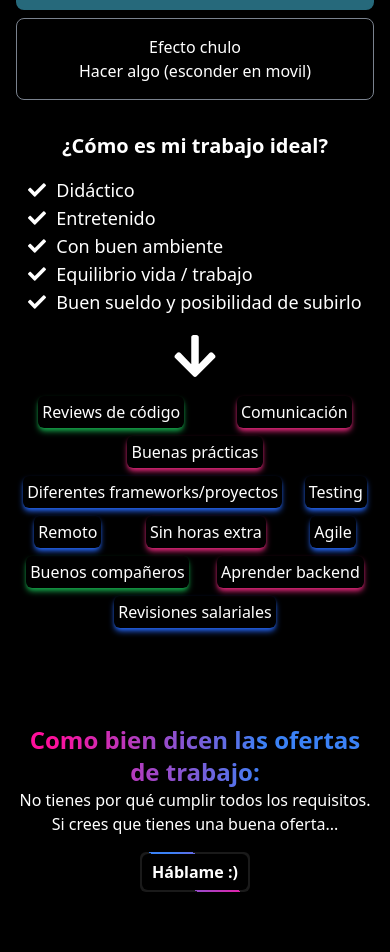
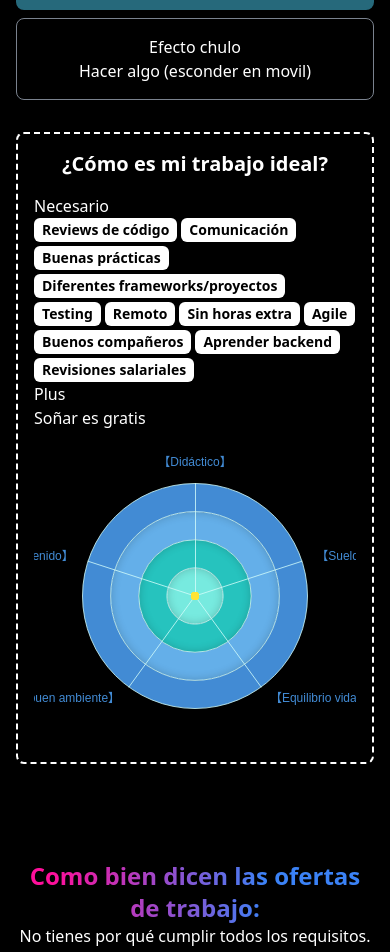
Before and after one commit to Kikemaji/resume, a Next.js app: page / in a window 390 px wide. Shown: the part 3100-4052 px from the top of the page. Built offline with nearby package versions, Linux system fonts and the light colour scheme.

Commit message:
Radar logic to distribute points evenly between themes

```diff
--- a/src/components/charts/RadarChart.tsx
+++ b/src/components/charts/RadarChart.tsx
@@ -1,19 +1,23 @@
 'use client';
 import React from 'react';
 import ReactECharts from 'echarts-for-react';
+import { Theme } from '../sections/dreamJob/types';
 
-export const RadarChart = () => {
+export const RadarChart = ({
+  indicators,
+  values,
+}: {
+  indicators: Theme[];
+  values: number[];
+}) => {
   const option = {
     color: ['#FFE434', '#67F9D8', '#56A3F1', '#FF917C'],
     radar: [
       {
-        indicator: [
-          { text: 'Didáctico' },
-          { text: 'Entretenido' },
-          { text: 'Buen ambiente' },
-          { text: 'Equilibrio vida - trabajo' },
-          { text: 'Sueldo €' },
-        ],
+        indicator: indicators.map((theme) => ({
+          name: theme.name,
+          max: indicators.length,
+        })),
         startAngle: 90,
         splitNumber: 4,
         shape: 'circle',
@@ -50,7 +54,7 @@ export const RadarChart = () => {
         },
         data: [
           {
-            value: [6, 7, 8, 9, 10],
+            value: values,
             name: 'Data B',
             areaStyle: {
               color: 'rgba(255, 228, 52, 0.6)',
--- a/src/components/sections/dreamJob/DreamJobSection.tsx
+++ b/src/components/sections/dreamJob/DreamJobSection.tsx
@@ -1,69 +1,102 @@
+'use client';
+import { RadarChart } from '@/components/charts/RadarChart';
 import clsx from 'clsx';
-import React from 'react';
-import { FaArrowDown, FaCheck } from 'react-icons/fa';
+import React, { useState } from 'react';
+import { Feature } from './types';
+import { calculateFeatureValuePerTheme } from './jobUtils';
+import { featuresContent, mainThemes } from './jobContent';
 
 const DreamJobSection = () => {
-  const trabajoIdealContent = [
-    'Didáctico',
-    'Entretenido',
-    'Con buen ambiente',
-    'Equilibrio vida / trabajo',
-    'Buen sueldo y posibilidad de subirlo',
-  ];
+  const [selectedFeatures, setSelectedFeatures] = useState<Feature[]>([]);
+  const valuePerTheme = calculateFeatureValuePerTheme(featuresContent);
+  const [valuesArray, setValuesArray] = useState(
+    Array(mainThemes.length).fill(0)
+  );
+  const positionsArray: Record<string, number> = {};
+  mainThemes.forEach((objeto, index) => {
+    positionsArray[objeto.keyword] = index;
+  });
 
-  const trabajoIdealExamples = [
-    'Reviews de código',
-    'Comunicación',
-    'Buenas prácticas',
-    'Diferentes frameworks/proyectos',
-    'Testing',
-    'Remoto',
-    'Sin horas extra',
-    'Agile',
-    'Buenos compañeros',
-    'Aprender backend',
-    'Revisiones salariales',
-  ];
+  const handleFeatureSelection = (feature: Feature) => {
+    const { theme, name } = feature;
+    const value = valuePerTheme[theme];
+    const position = positionsArray[theme];
+    console.log(value, ' + ', position);
+
+    setValuesArray((prev) => {
+      const auxArray = [...prev];
+      auxArray[position] += selectedFeatures.some((f) => f.name === name)
+        ? -value
+        : value;
+      return auxArray;
+    });
+
+    setSelectedFeatures((prev) => {
+      const updatedFeatures = prev.filter((f) => f.name !== name);
+      return selectedFeatures.some((f) => f.name === name)
+        ? updatedFeatures
+        : [...updatedFeatures, feature];
+    });
+  };
+
+  // Meter array de themes por feature para que cada click se reparta más.
+  // Distinguir plus, necesario y soñar es gratis
+
   return (
-    <section className="my-8 flex flex-col gap-4">
+    <section className="my-8 flex flex-col gap-4 rounded-lg border-2 border-dashed border-white p-4">
       <h2 className="text-center text-xl font-bold">
         ¿Cómo es mi trabajo ideal?
       </h2>
-      <div className="flex flex-col items-center gap-4 md:flex-row">
-        <ul className="text-lg md:w-[30%] ">
-          {trabajoIdealContent.map((text) => (
-            <li key={text} className="flex items-center gap-2.5">
-              <FaCheck />
-              {text}
-            </li>
-          ))}
-        </ul>
-        <FaArrowDown className=" h-12 w-12 md:w-[20%] md:-rotate-90" />
-
-        <div className="flex flex-wrap justify-around gap-2 md:w-[50%]">
-          {trabajoIdealExamples.map((text) => (
-            <Label key={text} text={text} />
+      <div>
+        <p>Necesario</p>
+        <div className="flex flex-wrap gap-1 text-sm text-black">
+          {featuresContent.map((feature, index) => (
+            <StringItem
+              key={index}
+              value={feature}
+              isSelected={selectedFeatures.some(
+                (selectedFeature) => selectedFeature.name === feature.name
+              )}
+              onSelect={handleFeatureSelection}
+            />
           ))}
         </div>
+        <p>Plus</p>
+        <div className="flex flex-wrap gap-1 text-sm text-black"></div>
+        <p>Soñar es gratis</p>
+        <div className="flex flex-wrap gap-1 text-sm text-black"></div>
       </div>
+      <RadarChart indicators={mainThemes} values={valuesArray} />
     </section>
   );
 };
 
-export default DreamJobSection;
+interface FeatureItemProps {
+  value: Feature;
+  isSelected: boolean;
+  onSelect: (value: Feature) => void;
+}
 
-const Label = ({ text }: { text: string }) => {
-  const randomColor = Math.floor(Math.random() * 3);
+const StringItem: React.FC<FeatureItemProps> = ({
+  value,
+  isSelected,
+  onSelect,
+}) => {
+  const toggleSelection = () => {
+    onSelect(value);
+  };
+
   return (
     <div
       className={clsx(
-        'rounded-md p-1 shadow-md',
-        randomColor === 0 && 'shadow-green-600',
-        randomColor === 1 && 'shadow-pink-600',
-        randomColor === 2 && 'shadow-blue-600'
+        'w-fit cursor-pointer rounded-md px-2 py-0.5 text-sm font-semibold text-black',
+        isSelected ? 'bg-[#FFE434] ' : 'bg-white'
       )}
+      onClick={toggleSelection}
     >
-      {text}
+      {value.name}
     </div>
   );
 };
+
+export default DreamJobSection;
--- a/src/components/sections/dreamJob/jobUtils.ts
+++ b/src/components/sections/dreamJob/jobUtils.ts
@@ -43,6 +43,5 @@ export const calculateFeatureValuePerTheme = (features: Feature[]) => {
       valuePerTheme[theme] = maxFeaturesNumber / totalFeatureCount;
     }
   }
-  console.log(valuePerTheme);
   return valuePerTheme;
 };
```
